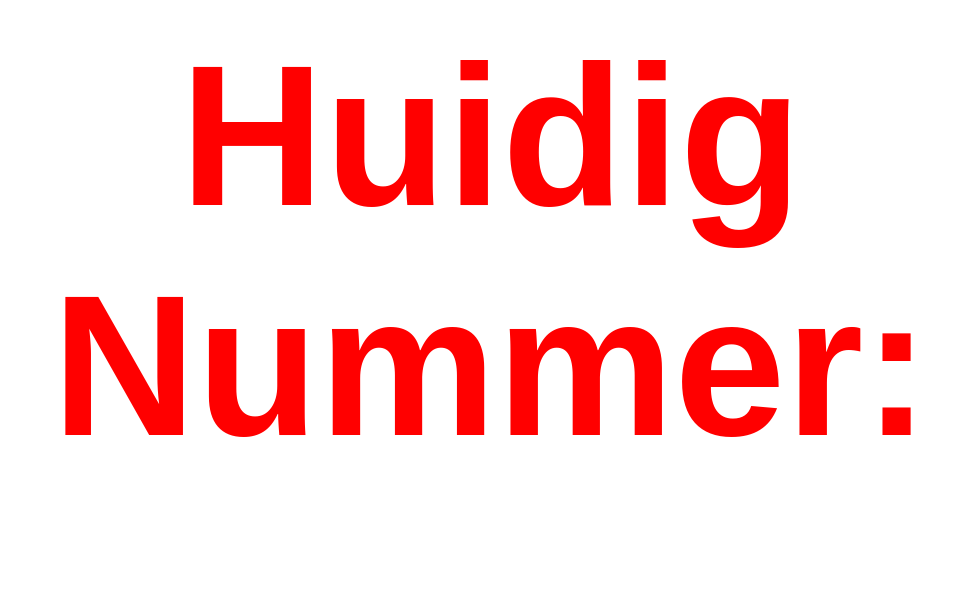
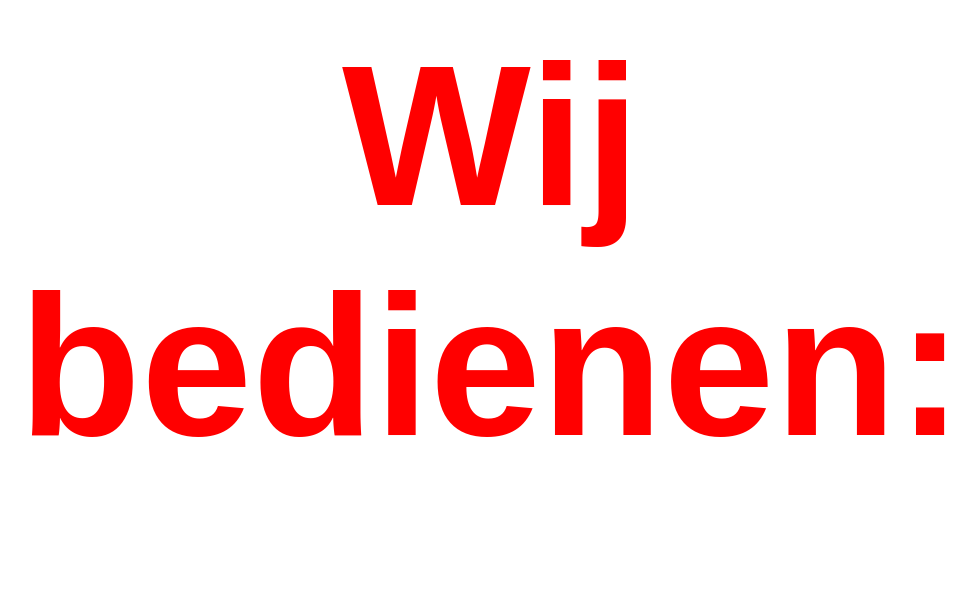
Before and after one commit to Bootzqueue/wachtrij-display, a plain HTML site: page index.html in a window 1280 px wide. Shown: the part 113-725 px from the top of the page, without its empty margins (149-1125 px from the left). Drawn offline with Linux system fonts and the light colour scheme.

Commit message:
Update index.html

```diff
--- a/index.html
+++ b/index.html
@@ -10,7 +10,7 @@
     </style>
 </head>
 <body>
-    <h1>Huidig Nummer:</h1>
+    <h1>Wij bedienen:</h1>
     <div id="queue-number">0</div>
     <script>
         let queueNumber = 0;
```
